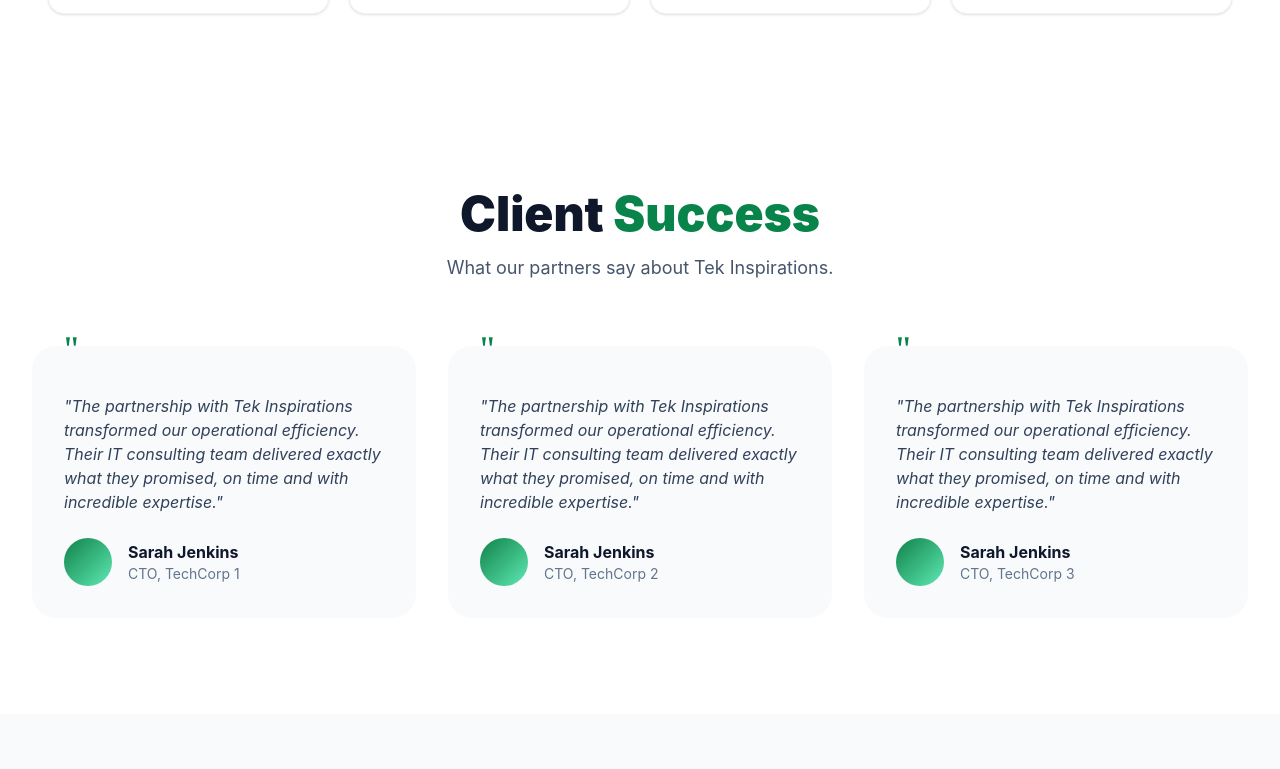
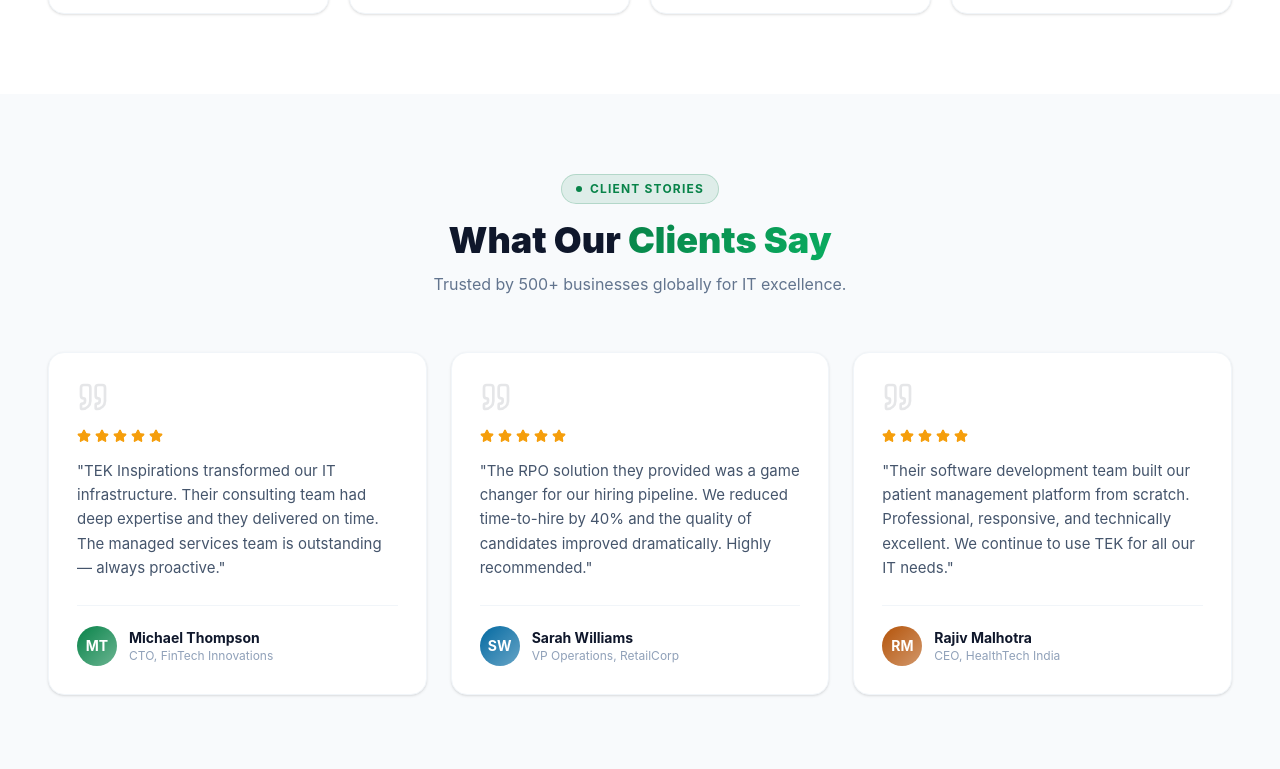
Before and after one commit to anupchauhanak6/tek-inspirations-llc, a React (Vite) app in the folder frontend/: page / in a window 1280 px wide. Shown: the part 1831-2600 px from the top of the page. Built offline with nearby package versions, Linux system fonts and the light colour scheme.

Commit message:
feat: implement core frontend pages, routing, and solution components for the web application

```diff
--- a/frontend/src/components/Testimonials.jsx
+++ b/frontend/src/components/Testimonials.jsx
@@ -1,44 +1,90 @@
 import React from "react";
 import { motion } from "framer-motion";
+import { Star, Quote } from "lucide-react";
 
-export default function Testimonials() {
+const testimonials = [
+  {
+    name: "Michael Thompson",
+    role: "CTO, FinTech Innovations",
+    initials: "MT",
+    color: "#088349",
+    rating: 5,
+    text: "TEK Inspirations transformed our IT infrastructure. Their consulting team had deep expertise and they delivered on time. The managed services team is outstanding — always proactive.",
+  },
+  {
+    name: "Sarah Williams",
+    role: "VP Operations, RetailCorp",
+    initials: "SW",
+    color: "#0369a1",
+    rating: 5,
+    text: "The RPO solution they provided was a game changer for our hiring pipeline. We reduced time-to-hire by 40% and the quality of candidates improved dramatically. Highly recommended.",
+  },
+  {
+    name: "Rajiv Malhotra",
+    role: "CEO, HealthTech India",
+    initials: "RM",
+    color: "#b45309",
+    rating: 5,
+    text: "Their software development team built our patient management platform from scratch. Professional, responsive, and technically excellent. We continue to use TEK for all our IT needs.",
+  },
+];
+
+function Testimonials() {
   return (
-    <section className="py-24 bg-white relative">
-      <div className="max-w-7xl mx-auto px-4 sm:px-6 lg:px-8">
-        <div className="text-center mb-16">
-          <h2 className="text-3xl md:text-5xl font-black text-slate-900 mb-4">
-            Client <span className="text-[#088349]">Success</span>
+    <section className="py-20 bg-slate-50">
+      <div className="max-w-7xl mx-auto px-6 lg:px-12">
+
+        {/* Header */}
+        <div className="text-center mb-14">
+          <div className="inline-flex items-center gap-2 px-3.5 py-1.5 rounded-full bg-[#088349]/10 border border-[#088349]/20 text-[#088349] text-xs font-bold uppercase tracking-widest mb-4">
+            <span className="w-1.5 h-1.5 rounded-full bg-[#088349]" /> Client Stories
+          </div>
+          <h2 className="text-3xl md:text-4xl font-black text-slate-900 mb-3">
+            What Our{" "}
+            <span style={{ background: "linear-gradient(135deg, #088349, #0aad60)", WebkitBackgroundClip: "text", WebkitTextFillColor: "transparent", backgroundClip: "text" }}>
+              Clients Say
+            </span>
           </h2>
-          <p className="text-lg text-slate-600">
-            What our partners say about Tek Inspirations.
-          </p>
+          <p className="text-slate-500 max-w-lg mx-auto">Trusted by 500+ businesses globally for IT excellence.</p>
         </div>
-        <div className="grid grid-cols-1 md:grid-cols-3 gap-8">
-          {[1, 2, 3].map((i) => (
+
+        {/* Cards */}
+        <div className="grid grid-cols-1 md:grid-cols-3 gap-6">
+          {testimonials.map(({ name, role, initials, color, rating, text }, i) => (
             <motion.div
-              key={i}
-              initial={{ opacity: 0, y: 20 }}
+              key={name}
+              initial={{ opacity: 0, y: 24 }}
               whileInView={{ opacity: 1, y: 0 }}
               viewport={{ once: true }}
-              transition={{ delay: i * 0.2 }}
-              className="bg-slate-50 p-8 rounded-3xl relative"
+              transition={{ duration: 0.5, delay: i * 0.1 }}
+              className="group bg-white rounded-2xl border border-slate-100 shadow-sm hover:shadow-lg hover:-translate-y-1 hover:border-slate-200 transition-all duration-300 p-7 flex flex-col relative overflow-hidden"
             >
-              <div className="text-[#088349] text-4xl font-serif absolute -top-4 left-8">
-                "
+              {/* Hover top accent */}
+              <div className="absolute top-0 left-0 right-0 h-0.5 opacity-0 group-hover:opacity-100 transition-opacity duration-300"
+                style={{ background: `linear-gradient(to right, ${color}, transparent)` }} />
+
+              {/* Quote icon */}
+              <Quote size={32} className="mb-4 opacity-10 text-slate-900" />
+
+              {/* Stars */}
+              <div className="flex gap-1 mb-4">
+                {Array.from({ length: rating }).map((_, i) => (
+                  <Star key={i} size={14} fill="#f59e0b" className="text-[#f59e0b]" />
+                ))}
               </div>
-              <p className="text-slate-700 mb-6 italic pt-4">
-                "The partnership with Tek Inspirations transformed our
-                operational efficiency. Their IT consulting team delivered
-                exactly what they promised, on time and with incredible
-                expertise."
-              </p>
-              <div className="flex items-center">
-                <div className="w-12 h-12 bg-slate-200 rounded-full mr-4 bg-gradient-to-br from-[#088349] to-emerald-300"></div>
+
+              {/* Text */}
+              <p className="text-slate-600 text-[15px] leading-relaxed flex-1 mb-6">"{text}"</p>
+
+              {/* Author */}
+              <div className="flex items-center gap-3 pt-5 border-t border-slate-100">
+                <div className="w-10 h-10 rounded-full flex items-center justify-center text-white text-sm font-bold shrink-0"
+                  style={{ background: `linear-gradient(135deg, ${color}, ${color}99)` }}>
+                  {initials}
+                </div>
                 <div>
-                  <div className="font-bold text-slate-900">Sarah Jenkins</div>
-                  <div className="text-sm text-slate-500">
-                    CTO, TechCorp {i}
-                  </div>
+                  <p className="font-bold text-slate-900 text-sm">{name}</p>
+                  <p className="text-slate-400 text-xs">{role}</p>
                 </div>
               </div>
             </motion.div>
@@ -48,3 +94,5 @@
     </section>
   );
 }
+
+export default Testimonials;
```
